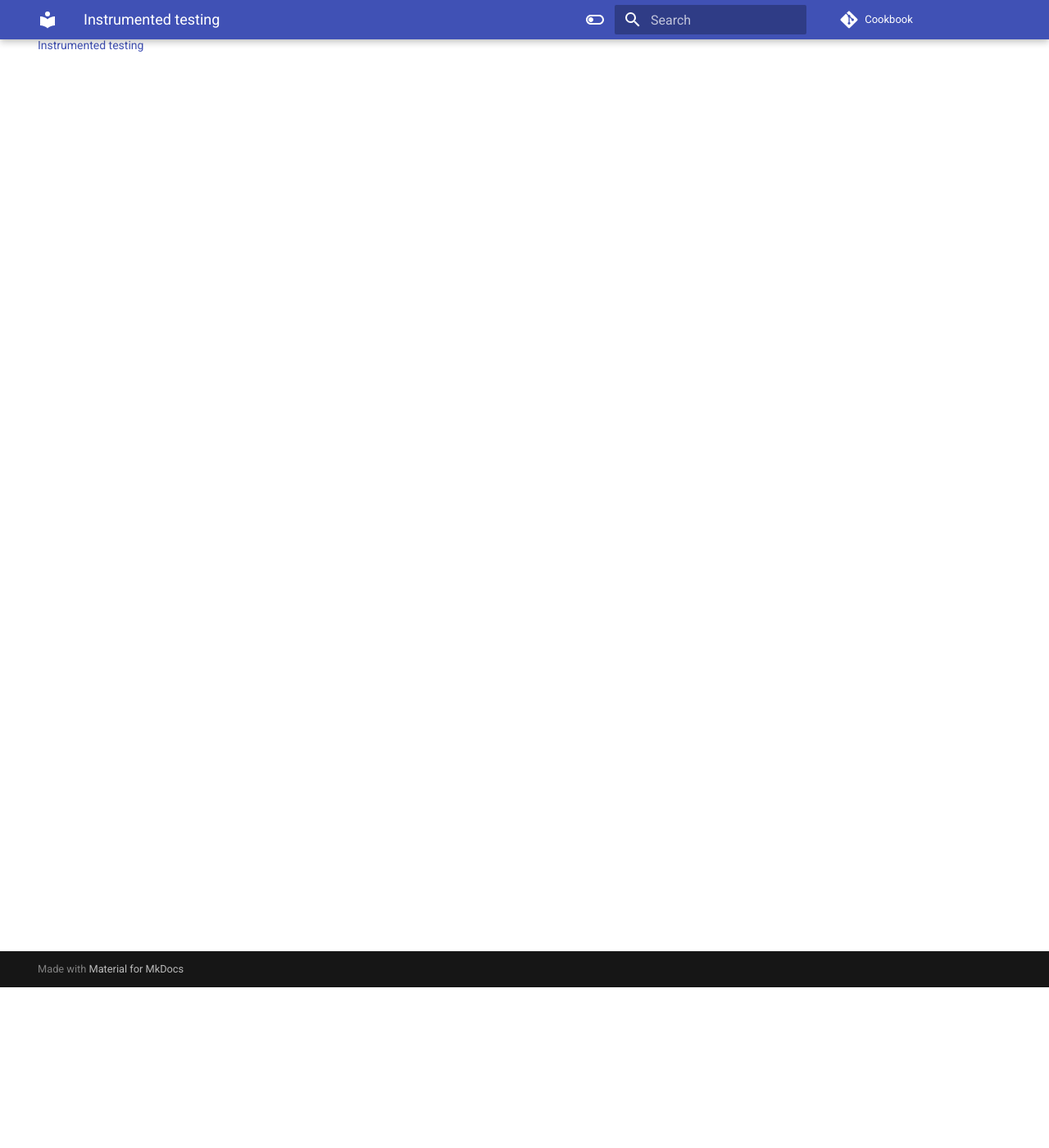
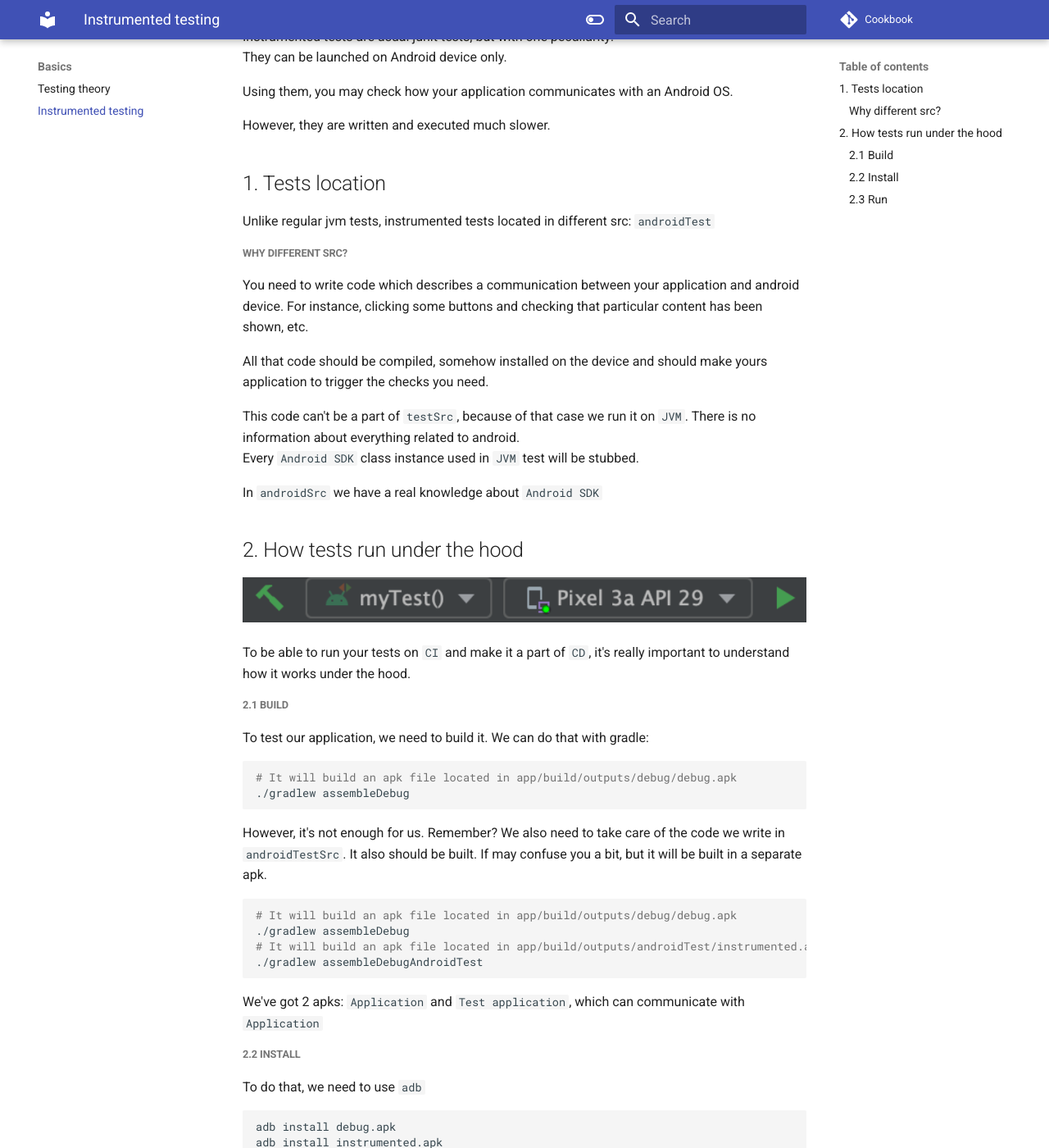
Before and after one commit to android-ui-testing/Cookbook, an MkDocs documentation site: the page built from docs/content/basics/instrumented_testing_basics.md, in a window 1280 px wide and 1400 px high, scrolled down 196 px. Shown: the whole window at 82% size. Built offline with MkDocs 1.6.1 and Material for MkDocs 9.7.7, drawn with Linux system fonts in a browser that asks for light colours; comment, search, counter and statistics services are not loaded; some of the changed text lies outside the part shown.

Commit message:
instrumented testing

````diff
--- a/docs/content/basics/instrumented_testing_basics.md
+++ b/docs/content/basics/instrumented_testing_basics.md
@@ -1 +1,109 @@
-# Instrumented testing basics
+# Instrumented testing
+
+Instrumented tests are usual junit tests, but with one peculiarity:
+<br>
+They can be launched on Android device only.
+
+Using them, you may check how your application communicates with an Android OS.
+
+However, they are written and executed much slower.
+
+## 1. Tests location
+
+Unlike regular jvm tests, instrumented tests located in different src: `androidTest`
+<br>
+
+##### Why different src?
+
+You need to write code which describes a communication between your application and android device. For instance,
+clicking some buttons and checking that particular content has been shown, etc.
+
+All that code should be compiled, somehow installed on the device and should make yours application to trigger the
+checks you need.
+
+This code can't be a part of `testSrc`, because of that case we run it on `JVM`. There is no information about
+everything related to android.
+<br>
+Every `Android SDK` class instance used in `JVM` test will be stubbed.
+
+In `androidSrc` we have a real knowledge about `Android SDK`
+<br>
+
+## 2. How tests run under the hood
+
+![alt text](../images/basics/green_arrow.png "orchestrator and test-services")
+
+To be able to run your tests on `CI` and make it a part of `CD`, it's really important to understand how it works under
+the hood.
+
+##### 2.1 Build
+
+To test our application, we need to build it. We can do that with gradle:
+
+```bash
+# It will build an apk file located in app/build/outputs/debug/debug.apk
+./gradlew assembleDebug
+```
+
+However, it's not enough for us. Remember? We also need to take care of the code we write in `androidTestSrc`. It also
+should be built. If may confuse you a bit, but it will be built in a separate apk.
+
+```bash
+# It will build an apk file located in app/build/outputs/debug/debug.apk
+./gradlew assembleDebug
+# It will build an apk file located in app/build/outputs/androidTest/instrumented.apk
+./gradlew assembleDebugAndroidTest
+```
+
+We've got 2 apks:
+`Application` and `Test application`, which can communicate with `Application`
+
+##### 2.2 Install
+
+To do that, we need to use `adb`
+
+```shell
+adb install debug.apk
+adb install instrumented.apk
+```
+
+Or, if you have more than 1 device connected to adb:
+
+```shell
+devices=$(adb devices -l | sed '1d' | sed '$d' |
+
+for device in $devices; do
+  adb -s "$d" install debug.apk
+  adb -s "$d" install instrumented.apk
+done
+```
+
+##### 2.3 Run
+
+For running instrumented tests, `AndroidJunitRunner` is responsible
+
+As an input, you need to provide tests you want to run. As an output, `JunitReport.xml` will be provided
+
+All you need to do it's to execute `adb` command:
+
+```shell
+adb shell am instrument -w -m -e debug false \
+ -e class 'com.alexbykov.myapplication.ExampleInstrumentedTest#myTest' \
+  com.alexbykov.myapplication.test/androidx.test.runner.AndroidJUnitRunner
+```
+
+We need to provide some information about tests needed to be launched: particular class, class with method or package.
+
+After execution, you may find junit report in `app/build/test-results/`
+
+![alt text](../images/basics/junit_runner.png "orchestrator and test-services")
+
+It's also possible to define your own instrumented arguments and get them via code
+
+```shell
+//TODO
+```
+
+```kotlin
+//TODO
+```
````
Also changed, not shown: docs/content/images/basics/green_arrow.png (added), docs/content/images/basics/junit_runner.png (added).
